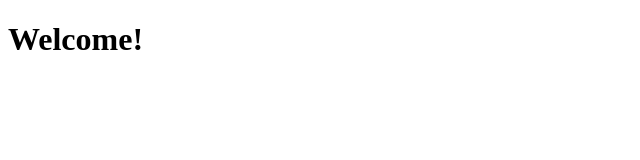
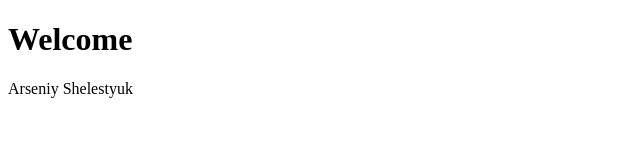
Before and after one commit to arsenlol/arsenlol.github.io, a plain HTML site: page index.html in a window 1280 px wide. Shown: the whole page, without its empty margins (0-640 px from the left). Drawn offline with Linux system fonts and the light colour scheme.

Commit message:
Update index.html

```diff
--- a/index.html
+++ b/index.html
@@ -7,6 +7,7 @@
 
     </head>
     <body>
-       <h1>Welcome!</h1>
+       <h1>Welcome</h1>
+       <span>Arseniy Shelestyuk</span>
     </body>
 </html>
```
